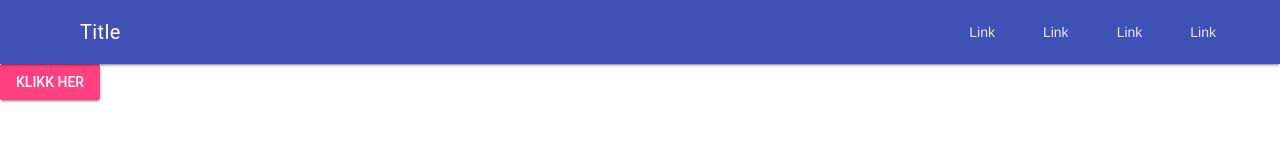
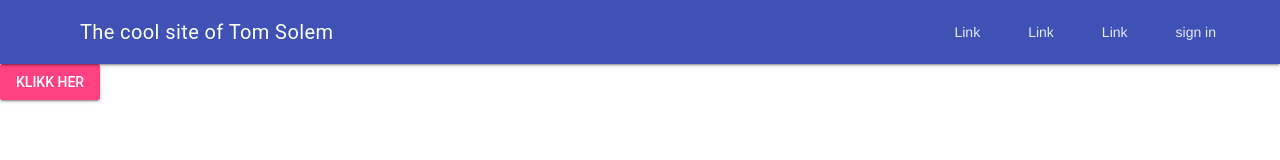
Before and after one commit to tomsolem/tomsolem.github.io, a plain HTML site: page index.html in a window 1280 px wide. Drawn offline with nearby package versions, Linux system fonts and the light colour scheme.

Commit message:
added MDL layout

```diff
--- a/index.html
+++ b/index.html
@@ -12,7 +12,7 @@
         <header class="mdl-layout__header">
           <div class="mdl-layout__header-row">
             <!-- Title -->
-            <span class="mdl-layout-title">Title</span>
+            <span class="mdl-layout-title">The cool site of Tom Solem</span>
             <!-- Add spacer, to align navigation to the right -->
             <div class="mdl-layout-spacer"></div>
             <!-- Navigation. We hide it in small screens. -->
@@ -20,12 +20,12 @@
               <a class="mdl-navigation__link" href="">Link</a>
               <a class="mdl-navigation__link" href="">Link</a>
               <a class="mdl-navigation__link" href="">Link</a>
-              <a class="mdl-navigation__link" href="">Link</a>
+              <a class="mdl-navigation__link" href="">sign in</a>
             </nav>
           </div>
         </header>
         <div class="mdl-layout__drawer">
-          <span class="mdl-layout-title">Title</span>
+          <span class="mdl-layout-title">Select link</span>
           <nav class="mdl-navigation">
             <a class="mdl-navigation__link" href="">Link</a>
             <a class="mdl-navigation__link" href="">Link</a>
```
